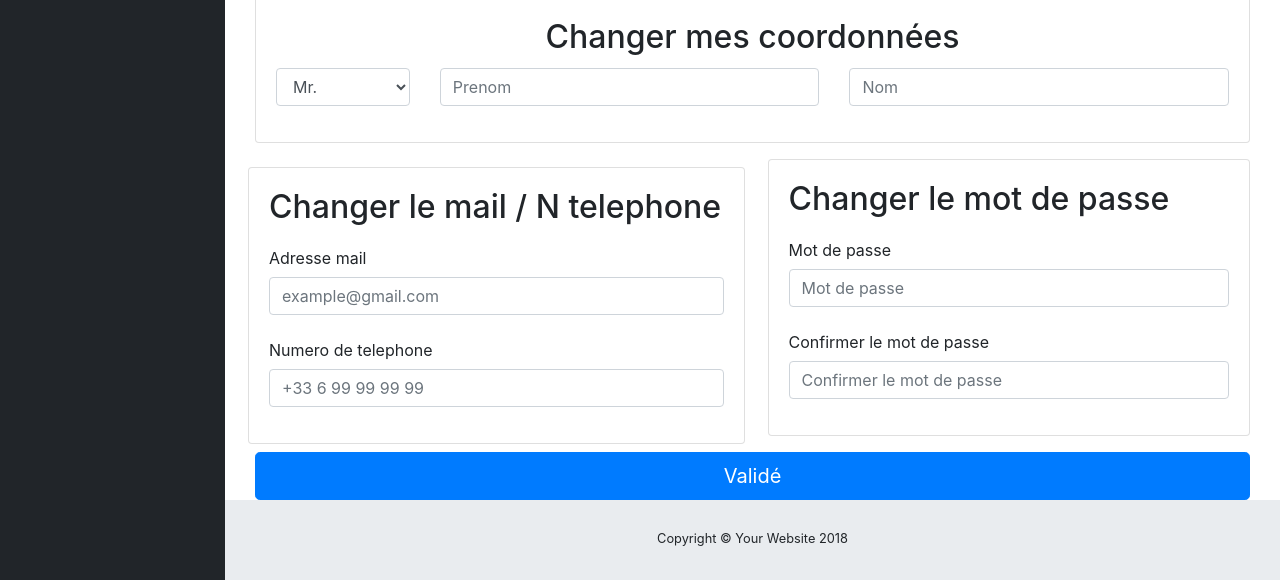
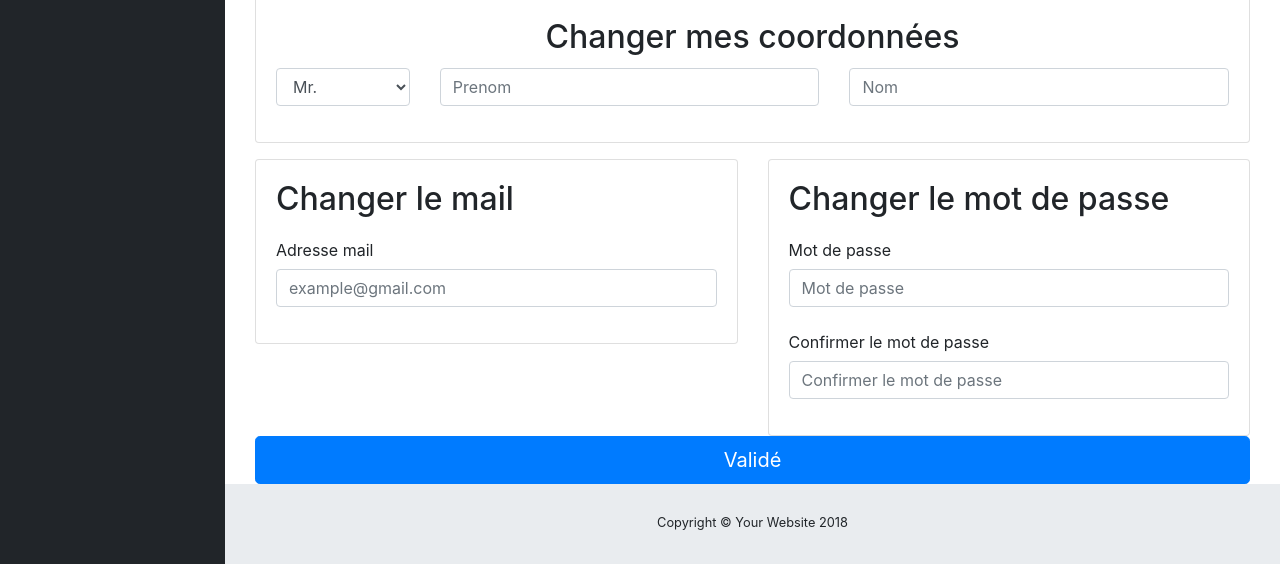
Before and after one commit to saxad/cms, a website with bundled scripts: page changerInfo.html in a window 1280 px wide. Shown: the part 283-863 px from the top of the page. Built offline with nearby package versions, Linux system fonts and the light colour scheme.

Commit message:
last commit of the day

```diff
--- a/changerInfo.html
+++ b/changerInfo.html
@@ -53,6 +53,8 @@
     overflow: hidden;
     background-color: white;
 }
+
+
 
     </style>
 
@@ -123,6 +125,7 @@
               <i class="fas fa-fw fa-shopping-cart"></i>
               <span>mon panier</span></a>
           </li>
+
       </ul>
 
       <div id="content-wrapper">
@@ -158,25 +161,23 @@
                                 </div>
                                 <div class="form-group col-md-5">
                                     <input id="first_name" type="text" class="form-control" placeholder="Prenom">
-                                    <div id="first_name_feedback" class="invalid-feedback">
 
-                                    </div>
                                 </div>
                                 <div class="form-group col-md-5">
                                     <input id="last_name" type="text" class="form-control" placeholder="Nom">
-                                    <div id="last_name_feedback" class="invalid-feedback">
+
 
                                     </div>
                                </div>
                           </div>
                       </div>
-                    </div>
 
-                    <div class="row">
-                        <div class="col-md-6" style="padding:0.5em;">
+
+                    <div class="row brico">
+                        <div class="col  droite" >
                             <div class="card">
-                                <div class="card-body">
-                                    <h2 class="card-title">Changer le mail / N telephone</h2>
+                                <div class="card-body ">
+                                    <h2 class="card-title ">Changer le mail </h2>
                                     <div class="form-group">
                                         <label for="email" class="col-form-label">Adresse mail</label>
                                         <input type="email" class="form-control" id="email" placeholder="example@gmail.com" required>
@@ -184,20 +185,14 @@
 
                                         </div>
                                     </div>
-                                    <div class="form-group">
-                                        <label for="tel" class="col-form-label">Numero de telephone</label>
-                                        <input type="text" class="form-control" id="tel" placeholder="+33 6 99 99 99 99" required>
-                                        <div class="phone-feedback">
 
                                 </div>
                             </div>
                         </div>
-                            </div>
-                        </div>
 
-                        <div class="col-md-6">
+                        <div class="col droite">
                             <div class="card">
-                                <div class="card-body">
+                                <div class="card-body ">
                                     <h2 class="card-title">Changer le mot de passe</h2>
                                     <div class="form-group">
                                         <label for="password" class="col-form-label">Mot de passe</label>
```
Lines whose indentation alone changed are shown as unchanged.
